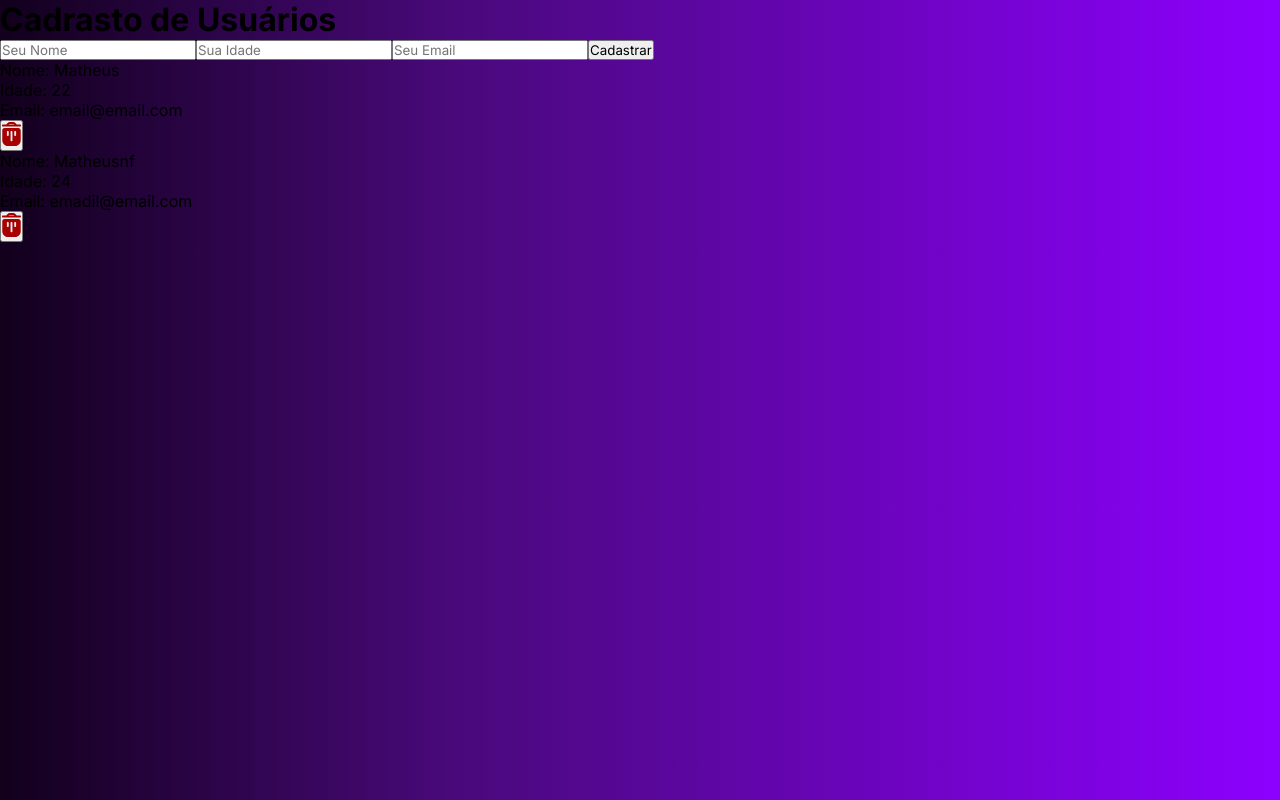
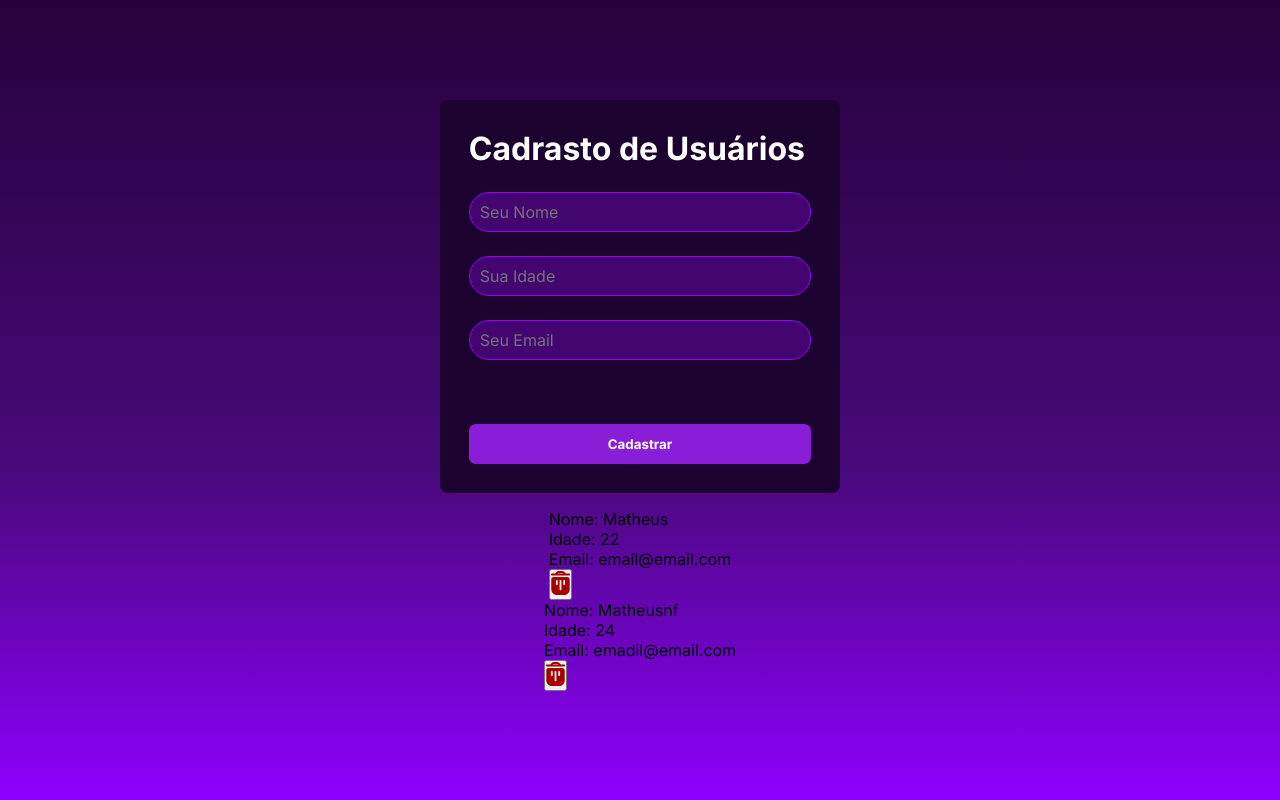
Before and after one commit to code-matheus/front-create-user, a React (Vite) app: page / in a window 1280 px wide. Built offline with nearby package versions, Linux system fonts and the light colour scheme.

Commit message:
add css in home page

```diff
--- a/src/index.css
+++ b/src/index.css
@@ -8,5 +8,5 @@
 body {
   min-height: 100vh;
   width: 100vw;
-  background: linear-gradient(90deg, rgba(18,0,28,1) 0%, rgba(72,9,121,1) 35%, rgba(141,0,255,1) 100%);
+  background: linear-gradient(180deg, rgba(38,2,59,1) 0%, rgba(72,9,121,1) 58%, rgba(141,0,255,1) 100%);
 }
--- a/src/pages/Home/Home.css
+++ b/src/pages/Home/Home.css
@@ -0,0 +1,49 @@
+.container {
+    display: flex;
+    align-items: center;
+    flex-direction: column;
+    padding-top: 100px;
+}
+
+h1 {
+    color: #fff;
+    font-size: 2em;
+}
+
+form {
+    display: flex;
+    flex-direction: column;
+    gap: 1.5em;
+    padding: 1.8em;
+    border-radius: 0.5em;
+    background-color: #1c022f;
+    max-width: 50%;
+    width: 400px;
+    margin-bottom: 1em;
+}
+
+form > button {
+    margin-top: 3em;
+    border-radius: 0.5em;
+    background-color: #8a1dd7;
+    height: 40px;
+    border: none;
+    color:white;
+    font-weight: bold;
+    cursor: pointer;
+}
+
+form > button:hover {
+    opacity: 0.8;
+}
+
+form > input {
+    border: 1px solid #9600f9;
+    border-radius: 30px;
+    height: 40px;
+    background-color: #43056f;
+    font-size: 16px;
+    color: white;
+    padding-left: 10px;
+    outline: none;
+}
```
